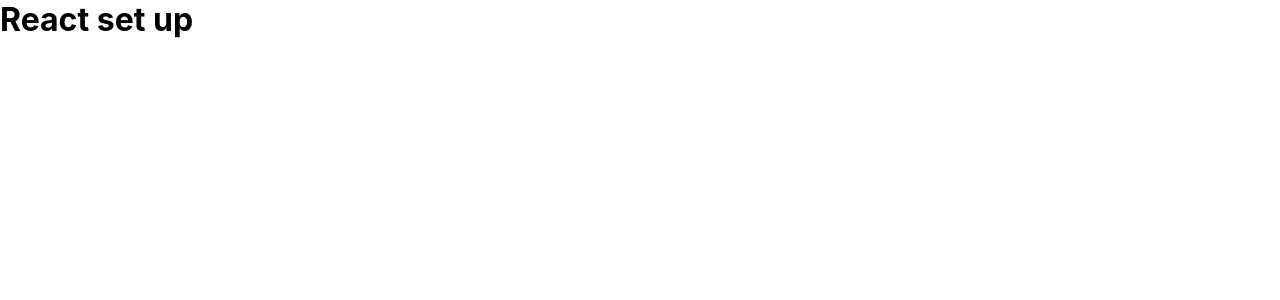
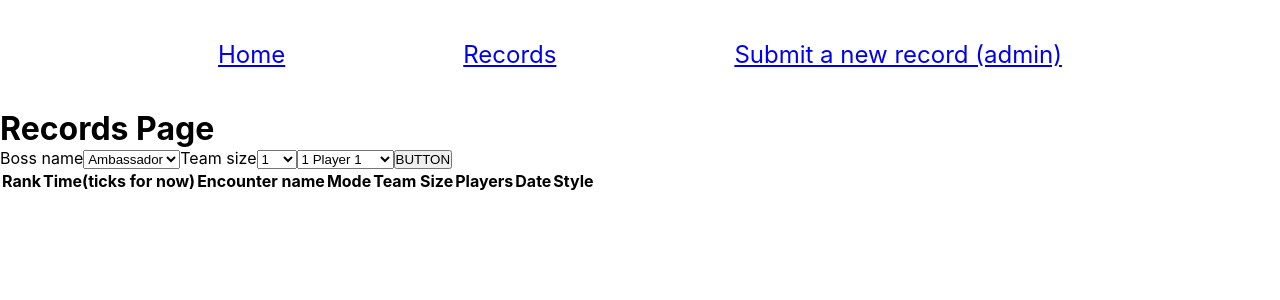
Before and after one commit to A-Doubt/MOI-records, a React (Create React App) app in the folder frontend/: page /records in a window 1280 px wide. Shown: the top 300 px of the page. Built offline with nearby package versions, Linux system fonts and the light colour scheme; the HTML template or start-up script is replaced by a standard one.

Commit message:
Added the following:
1. React-router
2. Sample data (players, records)
3. Components:
	3.1. Header
	3.2. Home (homepage)
	3.3. Records (records page)
		3.3.1. Records Form
		3.3.2. Records Sheet

All components are just for structuring for now.

```diff
--- a/frontend/package.json
+++ b/frontend/package.json
@@ -8,6 +8,7 @@
     "@testing-library/user-event": "^13.5.0",
     "react": "^18.1.0",
     "react-dom": "^18.1.0",
+    "react-router-dom": "^6.3.0",
     "react-scripts": "5.0.1",
     "sass": "^1.52.1",
     "web-vitals": "^2.1.4"
--- a/frontend/src/App.js
+++ b/frontend/src/App.js
@@ -1,6 +1,18 @@
+import { BrowserRouter, Routes, Route } from 'react-router-dom';
+import Header from './components/Header';
+import Home from './components/Home';
+import Records from './components/Records';
+
 function App() {
 	return (
-		<h1>React set up</h1>
+		<BrowserRouter>
+		<Header />
+			<Routes>
+				<Route path="/" element={<Home />} />
+				<Route path="/records" element={<Records />} />
+				<Route path="submit" element={null}/>
+			</Routes>
+		</BrowserRouter>
 	);
 }
 
--- /dev/null
+++ b/frontend/src/components/Header.js
@@ -0,0 +1,15 @@
+import { Link } from 'react-router-dom';
+
+function Header() {
+	return (
+		<header>
+			<nav className="flex-row se">
+				<Link to="/">Home</Link>
+				<Link to="/records">Records</Link>
+				<Link to="/submit">Submit a new record (admin)</Link>
+			</nav>
+		</header>
+	);
+}
+
+export default Header;
--- /dev/null
+++ b/frontend/src/components/Home.js
@@ -0,0 +1,7 @@
+function Home() {
+	return (
+		<h1>Home page</h1>
+	)
+}
+
+export default Home;
--- /dev/null
+++ b/frontend/src/components/RecordForm.js
@@ -0,0 +1,36 @@
+import samplePlayers from "../sampleData/samplePlayers";
+
+function RecordForm() {
+
+	const playersElements = samplePlayers.map((player) => {
+		return (<option value={player.name} key={player.name} >{player.name}</option>)
+	})
+
+	return (
+		<form>
+			<label htmlFor="boss-name">Boss name</label>
+			<select id="boss-name" name="boss-name">
+				<option value="Ambassador">Ambassador</option>
+				<option value="Araxxi">Araxxi</option>
+				<option value="Kerapac">Kerapac</option>
+				<option value="Raksha">Raksha</option>
+			</select>
+
+			<label htmlFor="team-size">Team size</label>
+			<select id="team-size" name="team-size">
+				<option value="1">1</option>
+				<option value="2">2</option>
+				<option value="3">3</option>
+				<option value="4">4</option>
+				<option value="big">big</option>
+			</select>
+			<select id="player-name" name="player">
+				{playersElements}
+				<option value="test">Test</option>
+			</select>
+			<button type="submit" formAction="">BUTTON</button>
+		</form>
+	);
+}
+
+export default RecordForm;
--- /dev/null
+++ b/frontend/src/components/RecordSheet.js
@@ -0,0 +1,20 @@
+import sampleRecords from '../sampleData/sampleRecords';
+
+function RecordSheet() {
+	return (
+		<table>
+			<tr>
+				<th>Rank</th>
+				<th>Time(ticks for now)</th>
+				<th>Encounter name</th>
+				<th>Mode</th>
+				<th>Team Size</th>
+				<th>Players</th>
+				<th>Date</th>
+				<th>Style</th>
+			</tr>
+		</table>
+	);
+}
+
+export default RecordSheet;
--- /dev/null
+++ b/frontend/src/components/Records.js
@@ -0,0 +1,14 @@
+import RecordForm from './RecordForm';
+import RecordSheet from './RecordSheet';
+
+function Records() {
+	return (
+		<>
+			<h1>Records Page</h1>
+			<RecordForm />
+			<RecordSheet />
+		</>
+	);
+}
+
+export default Records;
--- /dev/null
+++ b/frontend/src/sampleData/samplePlayers.js
@@ -0,0 +1,24 @@
+const samplePlayers = [
+	{ name: '1 Player 1', _id: 1 },
+	{ name: '2 Player 2', _id: 2 },
+	{ name: '3 Player 3', _id: 3 },
+	{ name: '4 Player 4', _id: 4 },
+	{ name: '5 Player 5', _id: 5 },
+	{ name: '6 Player 6', _id: 6 },
+	{ name: '7 Player 7', _id: 7 },
+	{ name: '8 Player 8', _id: 8 },
+	{ name: '9 Player 9', _id: 9 },
+	{ name: '10 Player 10', _id: 10 },
+	{ name: '11 Player 11', _id: 11 },
+	{ name: '12 Player 12', _id: 12 },
+	{ name: '13 Player 13', _id: 13 },
+	{ name: '14 Player 14', _id: 14 },
+	{ name: '15 Player 15', _id: 15 },
+	{ name: '16 Player 16', _id: 16 },
+	{ name: '17 Player 17', _id: 17 },
+	{ name: '18 Player 18', _id: 18 },
+	{ name: '19 Player 19', _id: 19 },
+	{ name: '20 Player 20', _id: 20 },
+];
+
+export default samplePlayers;
--- /dev/null
+++ b/frontend/src/sampleData/sampleRecords.js
@@ -0,0 +1,104 @@
+const sampleRecords = [
+	{
+		timeInTicks: 111,
+		encounter: {
+			bossName: 'Kerapac',
+			hardmode: true,
+			teamSize: 1,
+		},
+		players: [{ playerId: 1, style: 'melee' }],
+		notes: 'test note',
+	},
+	{
+		timeInTicks: 222,
+		encounter: {
+			bossName: 'Ambassador',
+			hardmode: true,
+			teamSize: 1,
+		},
+		players: [{ playerId: 1, style: 'melee' }],
+		notes: 'test note',
+	},
+	{
+		timeInTicks: 333,
+		encounter: {
+			bossName: 'Kerapac',
+			hardmode: true,
+			teamSize: 1,
+		},
+		players: [{ playerId: 2, style: 'melee' }],
+		notes: 'test note',
+	},
+	{
+		timeInTicks: 444,
+		encounter: {
+			bossName: 'Raksha',
+			hardmode: true,
+			teamSize: 1,
+		},
+		players: [{ playerId: 1, style: 'melee' }],
+		notes: 'test note',
+	},
+	{
+		timeInTicks: 555,
+		encounter: {
+			bossName: 'Raksha',
+			hardmode: true,
+			teamSize: 1,
+		},
+		players: [{ playerId: 1, style: 'melee' }],
+		notes: 'test note',
+	},
+	{
+		timeInTicks: 666,
+		encounter: {
+			bossName: 'Raksha',
+			hardmode: true,
+			teamSize: 1,
+		},
+		players: [{ playerId: 2, style: 'melee' }],
+		notes: 'test note',
+	},
+	{
+		timeInTicks: 777,
+		encounter: {
+			bossName: 'Raksha',
+			hardmode: true,
+			teamSize: 1,
+		},
+		players: [{ playerId: 4, style: 'melee' }],
+		notes: 'test note',
+	},
+	{
+		timeInTicks: 888,
+		encounter: {
+			bossName: 'Ambassador',
+			hardmode: true,
+			teamSize: 1,
+		},
+		players: [{ playerId: 12, style: 'melee' }],
+		notes: 'test note',
+	},
+	{
+		timeInTicks: 999,
+		encounter: {
+			bossName: 'Ambassador',
+			hardmode: true,
+			teamSize: 1,
+		},
+		players: [{ playerId: 11, style: 'melee' }],
+		notes: 'test note',
+	},
+	{
+		timeInTicks: 1111,
+		encounter: {
+			bossName: 'Araxxi',
+			hardmode: true,
+			teamSize: 1,
+		},
+		players: [{ playerId: 3, style: 'melee' }],
+		notes: 'test note',
+	}
+];
+
+export default sampleRecords;
--- a/frontend/src/style.scss
+++ b/frontend/src/style.scss
@@ -4,6 +4,7 @@
 	box-sizing: border-box;
 	padding: 0;
 	margin: 0;
+	list-style-type: none;
 }
 
 body {
@@ -12,4 +13,25 @@ body {
 		sans-serif;
 	-webkit-font-smoothing: antialiased;
 	-moz-osx-font-smoothing: grayscale;
+	max-width: 1400px;
+	margin-left: auto;
+	margin-right: auto;
 }
+
+// Global classes
+
+.flex-row {
+	display: flex;
+	flex-direction: row;
+}
+
+.se {
+	justify-content: space-evenly;
+}
+
+
+// Header
+header {
+	padding: 40px;
+	font-size: 24px;
+}
```
Also changed, not shown: 1 other file (tests, documents, lock files or other folders).
